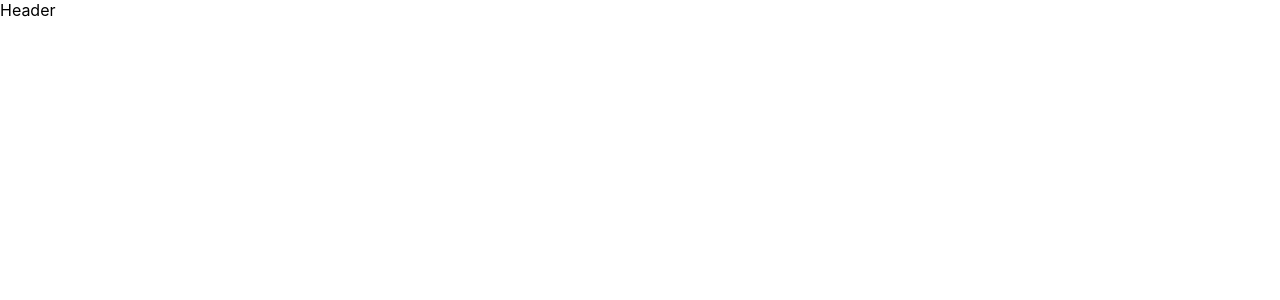
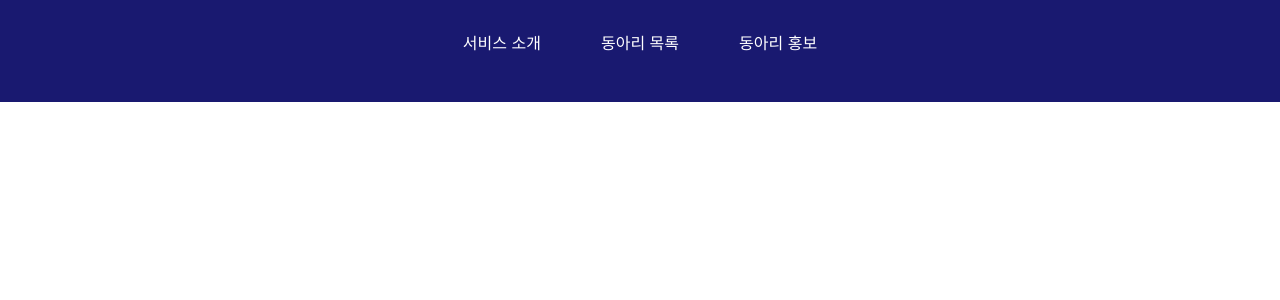
Before and after one commit to soonki-98/next-prac, a Next.js app: page / in a window 1280 px wide. Shown: the top 300 px of the page. Built offline with nearby package versions, Linux system fonts and the light colour scheme.

Commit message:
Add: nav생성, styled-components 적용

```diff
--- a/package.json
+++ b/package.json
@@ -11,7 +11,9 @@
   "dependencies": {
     "next": "11.0.1",
     "react": "17.0.2",
-    "react-dom": "17.0.2"
+    "react-dom": "17.0.2",
+    "styled-component": "^2.8.0",
+    "styled-components": "^5.3.0"
   },
   "devDependencies": {
     "eslint": "7.32.0",
--- a/pages/components/common/Header.js
+++ b/pages/components/common/Header.js
@@ -1,7 +1,16 @@
 import React from "react";
+import { DivBlock, Li, Nav } from "../../../styles/Header";
 
 function Header() {
-  return <div>Header</div>;
+  return (
+    <DivBlock>
+      <Nav>
+        <Li>서비스 소개</Li>
+        <Li>동아리 목록</Li>
+        <Li>동아리 홍보</Li>
+      </Nav>
+    </DivBlock>
+  );
 }
 
 export default Header;
--- /dev/null
+++ b/styles/Header.js
@@ -0,0 +1,23 @@
+import styled from "styled-components";
+
+export const DivBlock = styled.div`
+  width: 100%;
+  height: 102.4px;
+  background-color: midnightblue;
+`;
+
+export const Nav = styled.nav`
+  display: flex;
+  flex-direction: row;
+  justify-content: center;
+`;
+
+export const Li = styled.li`
+  list-style: none;
+  color: white;
+  margin: 30px;
+  &:hover {
+    color: yellow;
+    cursor: pointer;
+  }
+`;
```
Also changed, not shown: pages/_app.js (+4 -3 lines), 1 other file (tests, documents, lock files or other folders).
